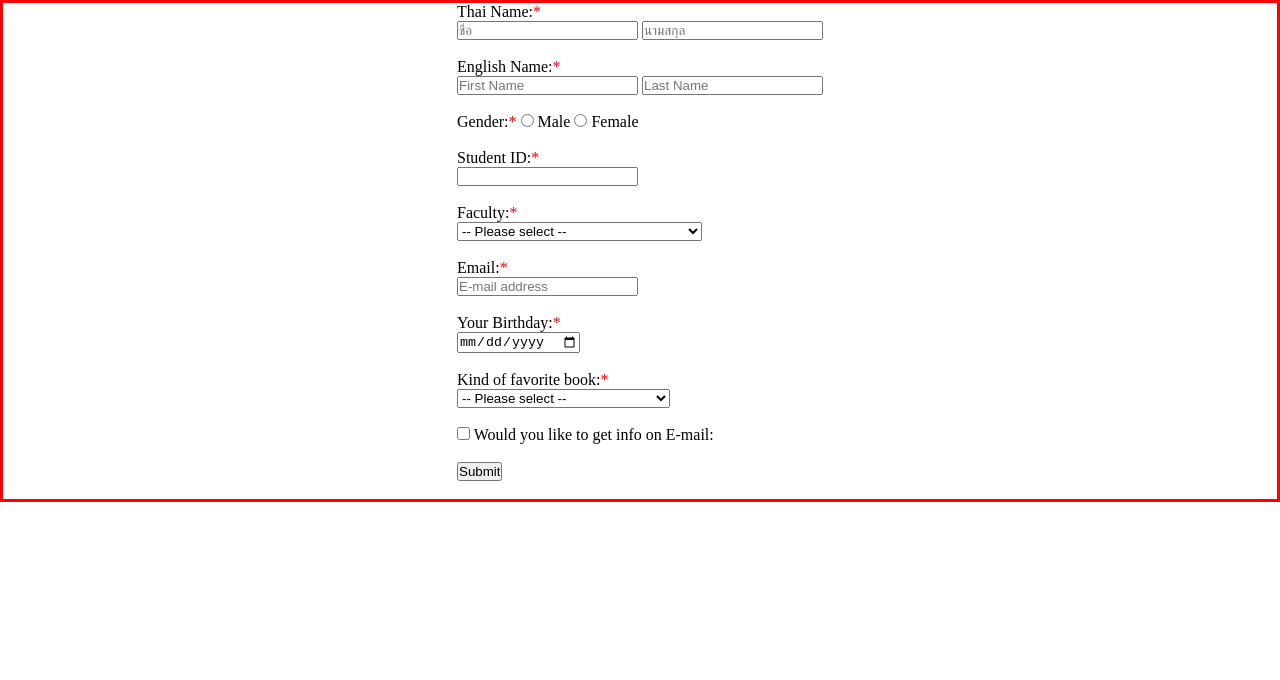
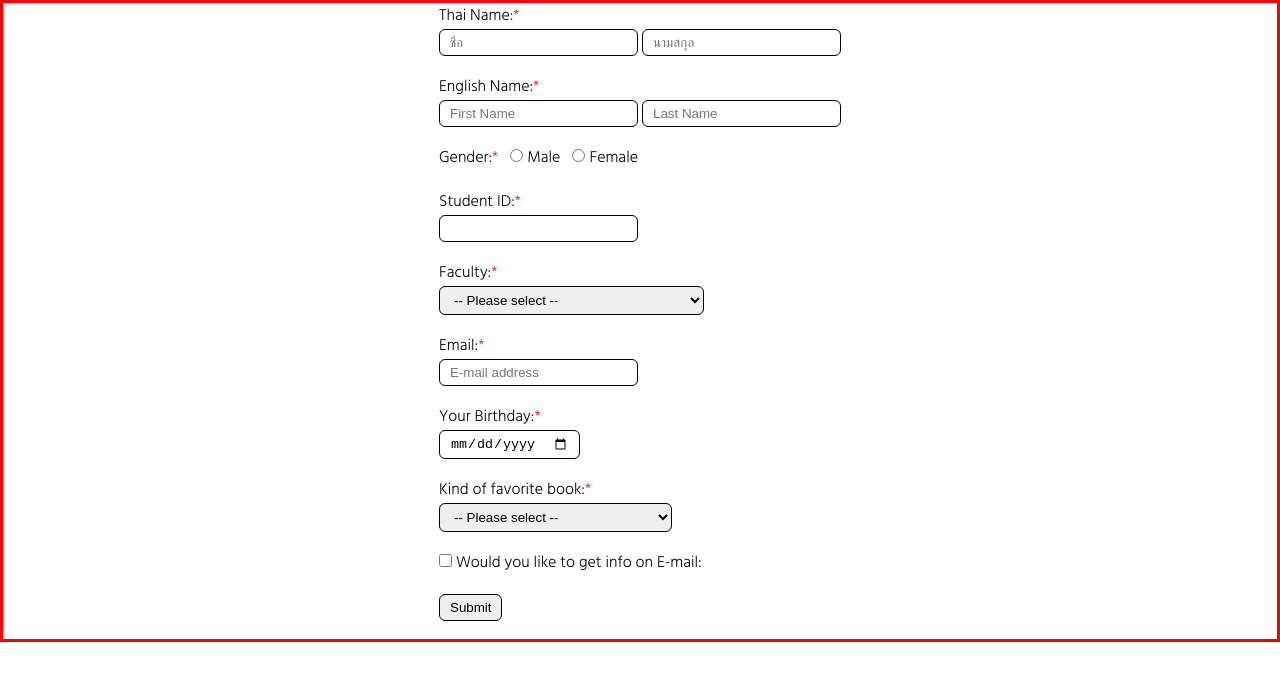
Before and after one commit to Jamespramkaew/6709616913_LibraryMembershipApplicationForm, a plain HTML site: page index.html in a window 1280 px wide. Drawn offline with Linux system fonts and the light colour scheme.

Commit message:
Modified border in style.css

```diff
--- a/style.css
+++ b/style.css
@@ -1,3 +1,5 @@
+@import url('https://fonts.googleapis.com/css2?family=Hind:wght@300;400;500;600;700&family=Poppins:ital,wght@0,100;0,200;0,300;0,400;0,500;0,600;0,700;0,800;0,900;1,100;1,200;1,300;1,400;1,500;1,600;1,700;1,800;1,900&display=swap');
+
 * {
   padding: 0;
   margin: 0;
@@ -5,11 +7,37 @@
 }
 
 form {
-    border: solid red;
-    display: flex;
-    justify-content: center;
+  border: solid red;
+  display: flex;
+  justify-content: center;
 }
 
 span {
   color: red;
 }
+
+label {
+  font-size: 16px;
+  font-family: Hind;
+  font-weight: 150;
+}
+
+#male {
+  margin-left: 8px;
+}
+
+#female {
+  margin-left: 8px;
+}
+
+input {
+  padding: 5px 10px;
+  border: solid 0.8px;
+  border-radius: 6px;
+}
+
+select {
+  padding: 5px 10px;
+  border: solid 0.8px;
+  border-radius: 6px;
+}
```
